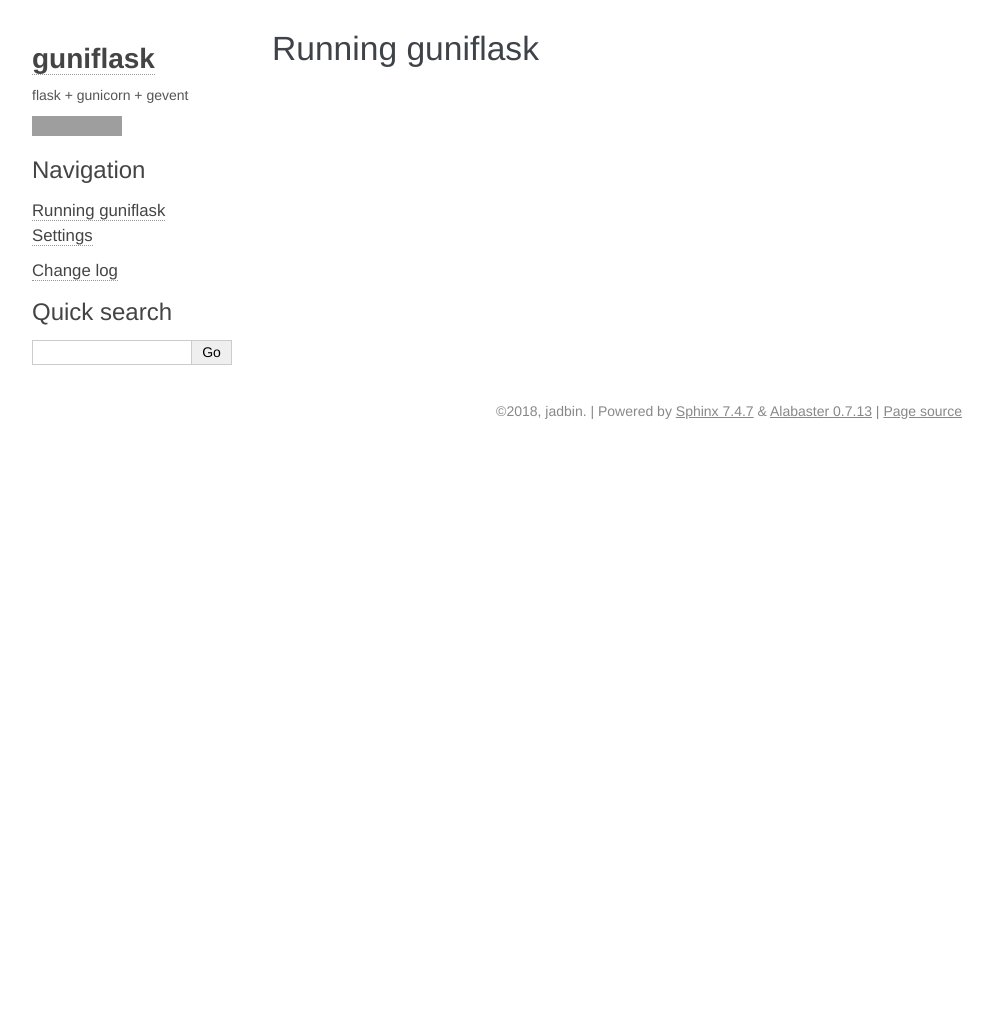
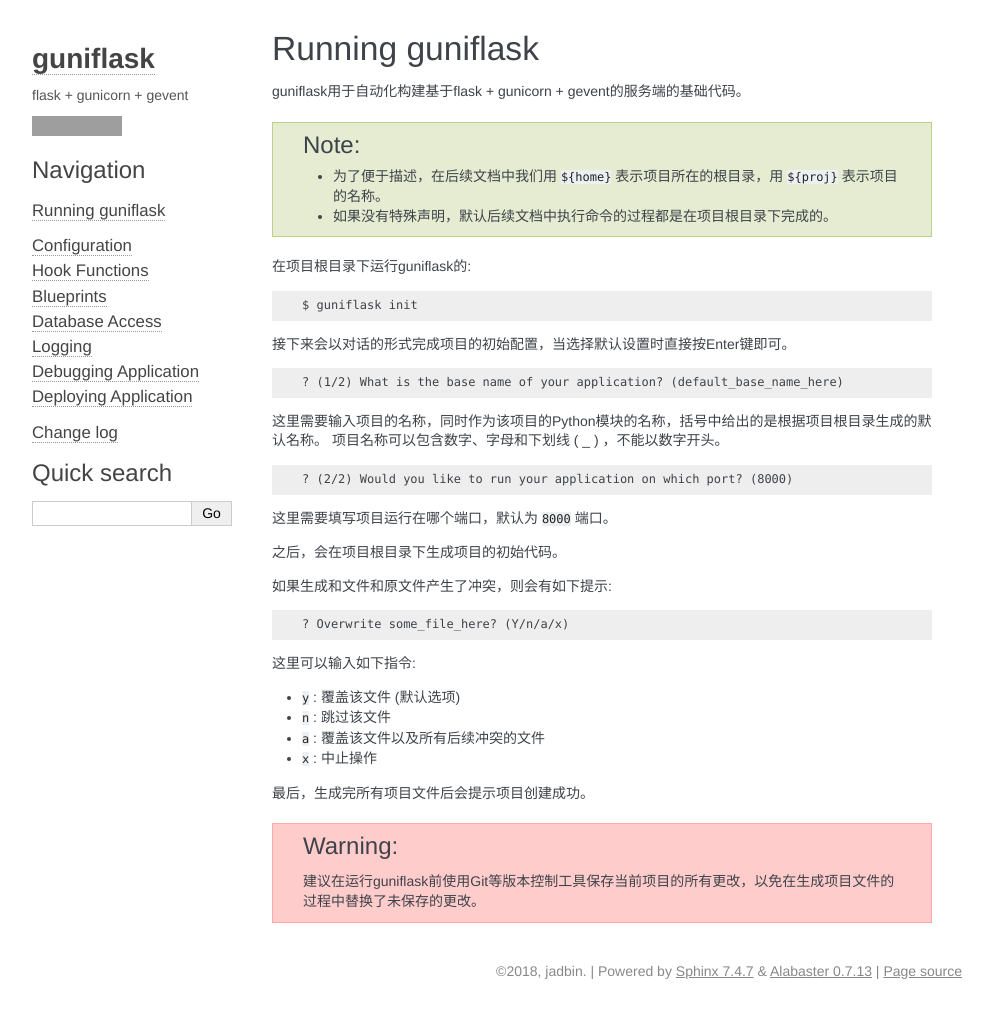
Before and after one commit to jadbin/guniflask, a Sphinx documentation site: the page built from docs/run.rst, in a window 1280 px wide. Shown: the whole page, without its empty margins (148-1141 px from the left). Built offline with Sphinx 7.4.7, drawn with Linux system fonts in a browser that asks for light colours; before the commit the page ends 900 px from its top, so only the background shows below that; grey boxes are pictures that could not be loaded.

Commit message:
update docs

```diff
--- /dev/null
+++ b/docs/blueprints.rst
@@ -0,0 +1,4 @@
+.. _blueprints:
+
+Blueprints
+==========
--- /dev/null
+++ b/docs/config.rst
@@ -0,0 +1,4 @@
+.. _config:
+
+Configuration
+=============
--- /dev/null
+++ b/docs/database.rst
@@ -0,0 +1,4 @@
+.. _database:
+
+Database Access
+===============
--- /dev/null
+++ b/docs/debug.rst
@@ -0,0 +1,4 @@
+.. _debug:
+
+Debugging Application
+=====================
--- /dev/null
+++ b/docs/hook.rst
@@ -0,0 +1,4 @@
+.. _hook:
+
+Hook Functions
+==============
--- /dev/null
+++ b/docs/log.rst
@@ -0,0 +1,4 @@
+.. _log:
+
+Logging
+=======
--- a/docs/run.rst
+++ b/docs/run.rst
@@ -2,3 +2,50 @@
 
 Running guniflask
 =================
+
+guniflask用于自动化构建基于flask + gunicorn + gevent的服务端的基础代码。
+
+.. note::
+    - 为了便于描述，在后续文档中我们用 ``${home}`` 表示项目所在的根目录，用 ``${proj}`` 表示项目的名称。
+    - 如果没有特殊声明，默认后续文档中执行命令的过程都是在项目根目录下完成的。
+
+在项目根目录下运行guniflask的:
+
+.. code-block:: bash
+
+    $ guniflask init
+
+接下来会以对话的形式完成项目的初始配置，当选择默认设置时直接按Enter键即可。
+
+.. code-block:: text
+
+    ? (1/2) What is the base name of your application? (default_base_name_here)
+
+这里需要输入项目的名称，同时作为该项目的Python模块的名称，括号中给出的是根据项目根目录生成的默认名称。
+项目名称可以包含数字、字母和下划线 ( _ ) ，不能以数字开头。
+
+.. code-block:: text
+
+    ? (2/2) Would you like to run your application on which port? (8000)
+
+这里需要填写项目运行在哪个端口，默认为 ``8000`` 端口。
+
+之后，会在项目根目录下生成项目的初始代码。
+
+如果生成和文件和原文件产生了冲突，则会有如下提示:
+
+.. code-block:: text
+
+    ? Overwrite some_file_here? (Y/n/a/x)
+
+这里可以输入如下指令:
+
+- ``y`` : 覆盖该文件 (默认选项)
+- ``n`` : 跳过该文件
+- ``a`` : 覆盖该文件以及所有后续冲突的文件
+- ``x`` : 中止操作
+
+最后，生成完所有项目文件后会提示项目创建成功。
+
+.. warning::
+    建议在运行guniflask前使用Git等版本控制工具保存当前项目的所有更改，以免在生成项目文件的过程中替换了未保存的更改。
--- a/docs/settings.rst
+++ /dev/null
@@ -1,4 +0,0 @@
-.. _settings:
-
-Settings
-========
```
Also changed, not shown: docs/deploy.rst (added, +38 -0 lines), docs/index.rst (+14 -2 lines).
